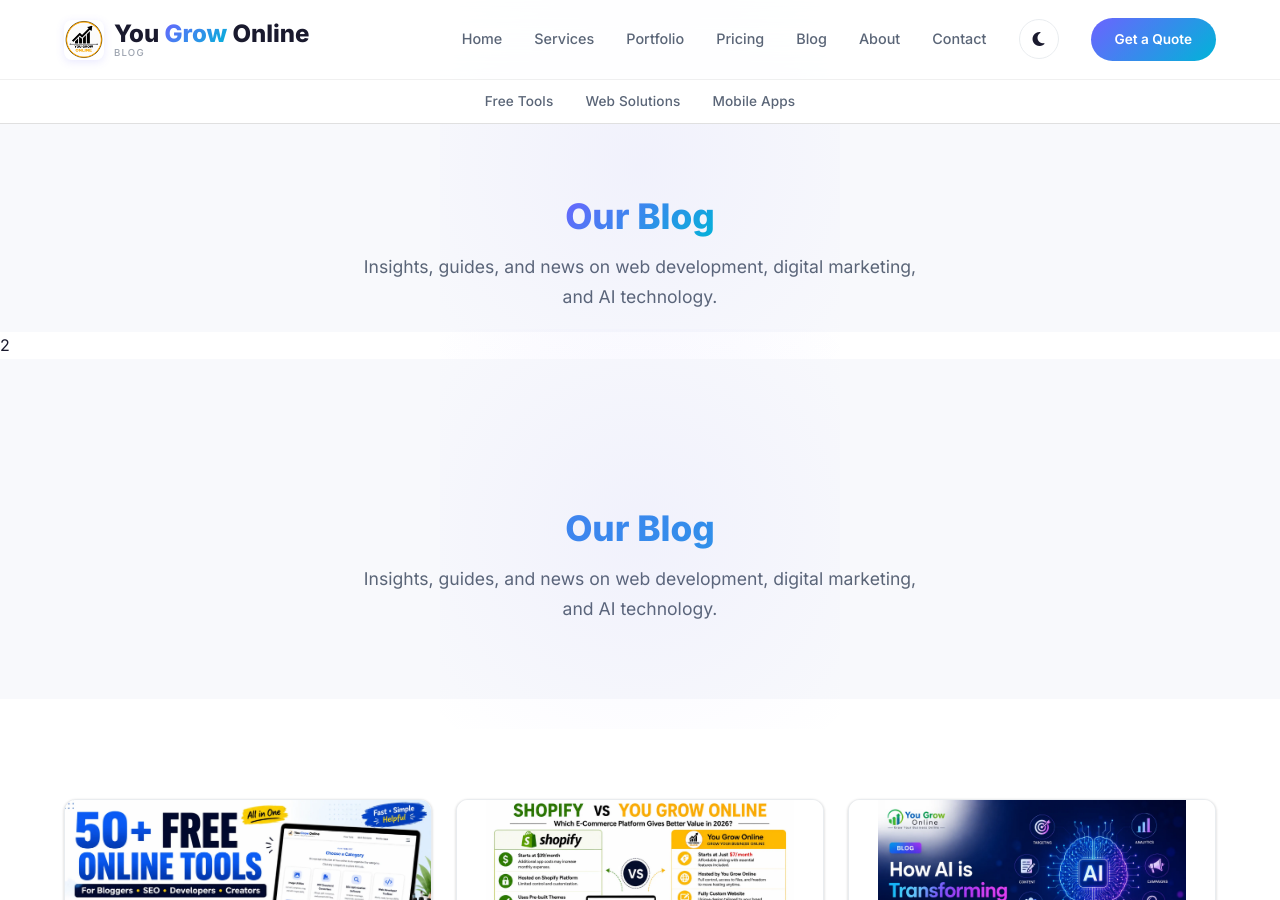
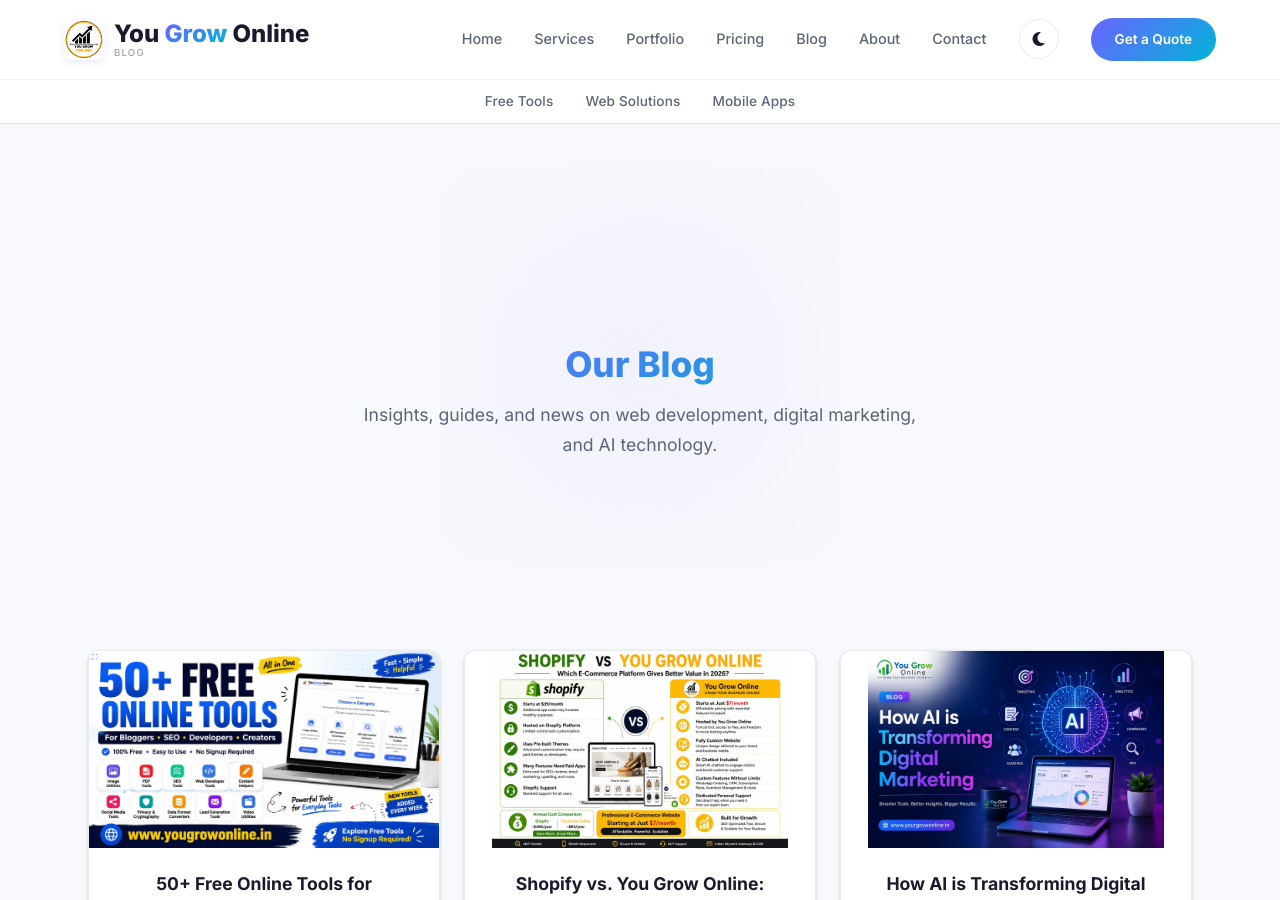
Before and after one commit to dileepkr1996c-arch/blog.yougrowonline, a Jekyll site: the page built from index.html, in a window 1280 px wide and 900 px high. Built offline with Jekyll 4.4.1, drawn with Linux system fonts in a browser that asks for light colours.

Commit message:
Update header.html

```diff
--- a/_includes/header.html
+++ b/_includes/header.html
@@ -38,13 +38,6 @@
       </script>
     </div>
 
-    <!-- Our Blog हेडिंग (एड के ठीक नीचे लाने के लिए) -->
-    <h1 style="margin: 0px !important; padding: 0px !important; line-height: 1.2;">Our Blog</h1>
-    <p style="margin: 0px !important; padding: 0px !important; text-align: center;">Insights, guides, and news on web development, digital marketing, and AI technology.</p>
-  </div>
-</section>
-2
-
 <!-- Sub-Navigation Bar -->
 <div class="sub-nav-bar">
   <ul class="sub-nav-links">
```
